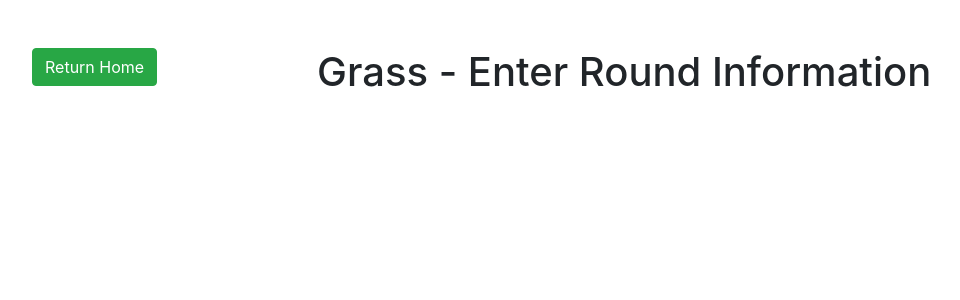
After one commit to DylFeeney/Grass-card-game-scoreboard, a Flask app: page /round-information in a window 1280 px wide. The commit adds this page. Shown: the top 300 px of the page, without its empty margins (53-1013 px from the left). Run offline with Flask 2, Linux system fonts and the light colour scheme; some libraries are stand-ins or nearby versions.

Commit message:
Adding in the base files to enter round information

```diff
--- a/app.py
+++ b/app.py
@@ -1,11 +1,13 @@
 from flask import Flask, render_template
 from game_files import create_new_game_files
 from game_files import game_files_setup
-from game_settings import game_options
+from game_options import game_options
+from round_information import round_information
 
 app = Flask(__name__)
 app.register_blueprint(game_files_setup)
 app.register_blueprint(game_options)
+app.register_blueprint(round_information)
 
 
 @app.route('/')
--- /dev/null
+++ b/round_information.py
@@ -0,0 +1,11 @@
+from flask import request, render_template, Blueprint
+import json
+
+round_information = Blueprint('round_information', __name__, template_folder='templates')
+
+
+@round_information.route('/round-information', methods=['POST', 'GET'])
+def round_information_page():
+    if request.method == 'POST':
+        print('POST')
+    return render_template('round_information.html')
--- a/templates/index.html
+++ b/templates/index.html
@@ -20,6 +20,11 @@
                 <button type="button" class="btn btn-success">Game Settings</button>
             </a>
         </div>
+        <div class="row mt-2 mb-2">
+            <a href="http://127.0.0.1:5000/round-information">
+                <button type="button" class="btn btn-success">Enter Round Information</button>
+            </a>
+        </div>
     </div>
 </body>
 </html>
--- /dev/null
+++ b/templates/round_information.html
@@ -0,0 +1,22 @@
+<!DOCTYPE html>
+<html lang="en">
+<head>
+    <meta charset="UTF-8">
+    <title>Grass Round Information</title>
+    <link rel="stylesheet" href="static/bootstrap/css/bootstrap.min.css">
+</head>
+<body>
+    <div class="container">
+        <div class="row mt-5">
+            <div class="col-sm-3">
+                <a href="http://127.0.0.1:5000">
+                    <button type="button" class="btn btn-success">Return Home</button>
+                </a>
+            </div>
+            <div class="col-sm-9">
+                <h1>Grass - Enter Round Information</h1>
+            </div>
+        </div>
+    </div>
+</body>
+</html>
```
Also changed, not shown: game_files.py (+3 -5 lines), game_files/game_optons.json (+8 -1 lines), game_options.py (renamed from game_settings.py).
